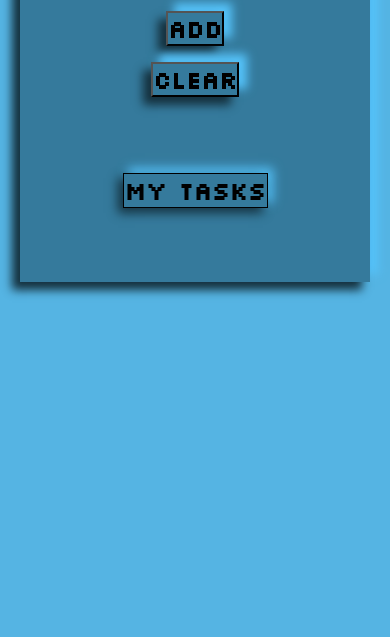
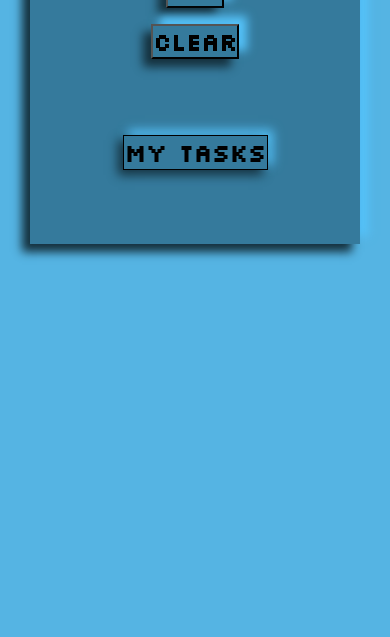
Before and after one commit to Praneethp07/lgm_vip_task1, a plain HTML site: page index.html in a window 390 px wide. Shown: the part 207-844 px from the top of the page. Drawn offline with Linux system fonts and the light colour scheme.

Commit message:
new commit

```diff
--- a/style.css
+++ b/style.css
@@ -109,7 +109,8 @@ box-shadow:  -6px 6px 12px #15313e,
 }
 @media screen and (max-width:600px){
     .container{
-        width: 350px;
+        margin-top:10px;
+        width: 330px;
     }
     .headder{
         display: flex;
```
